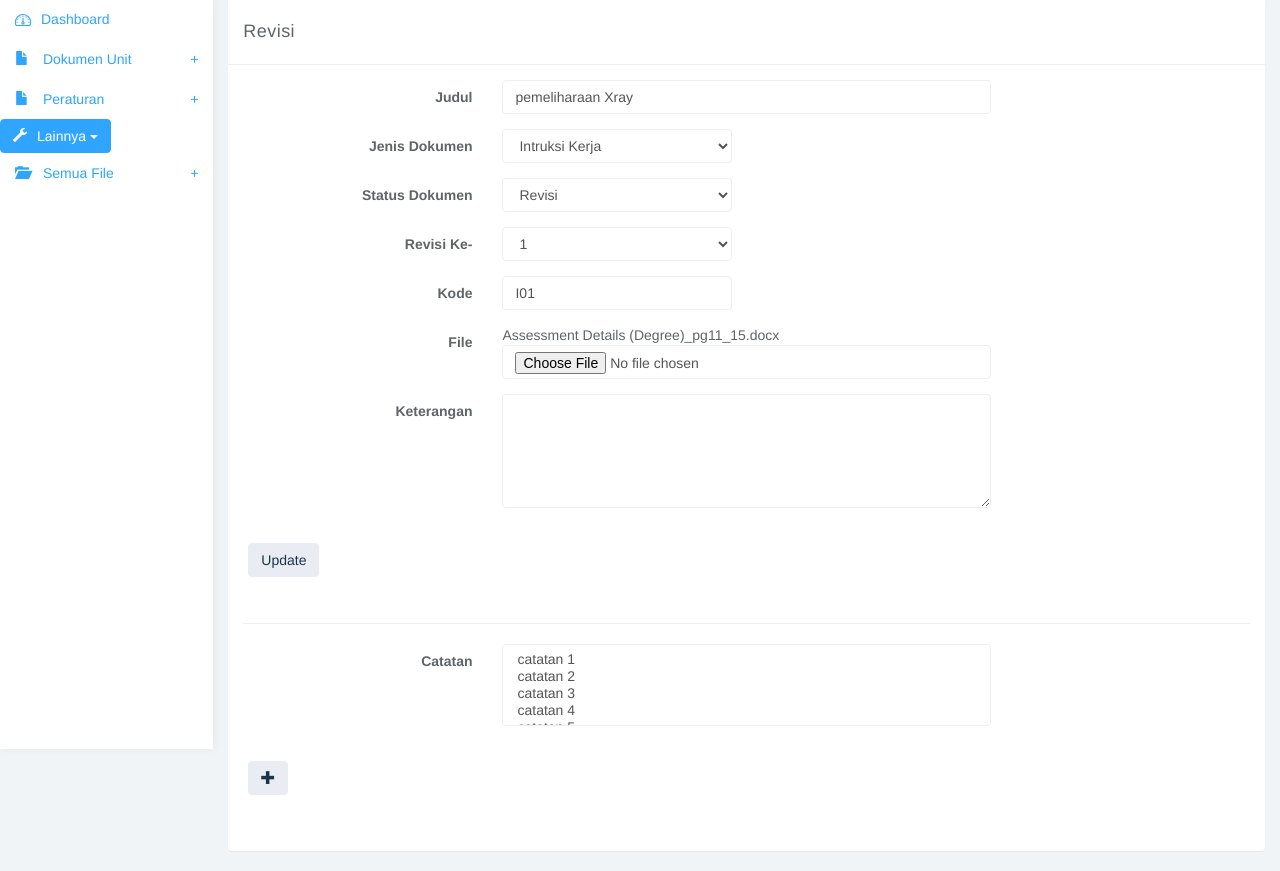
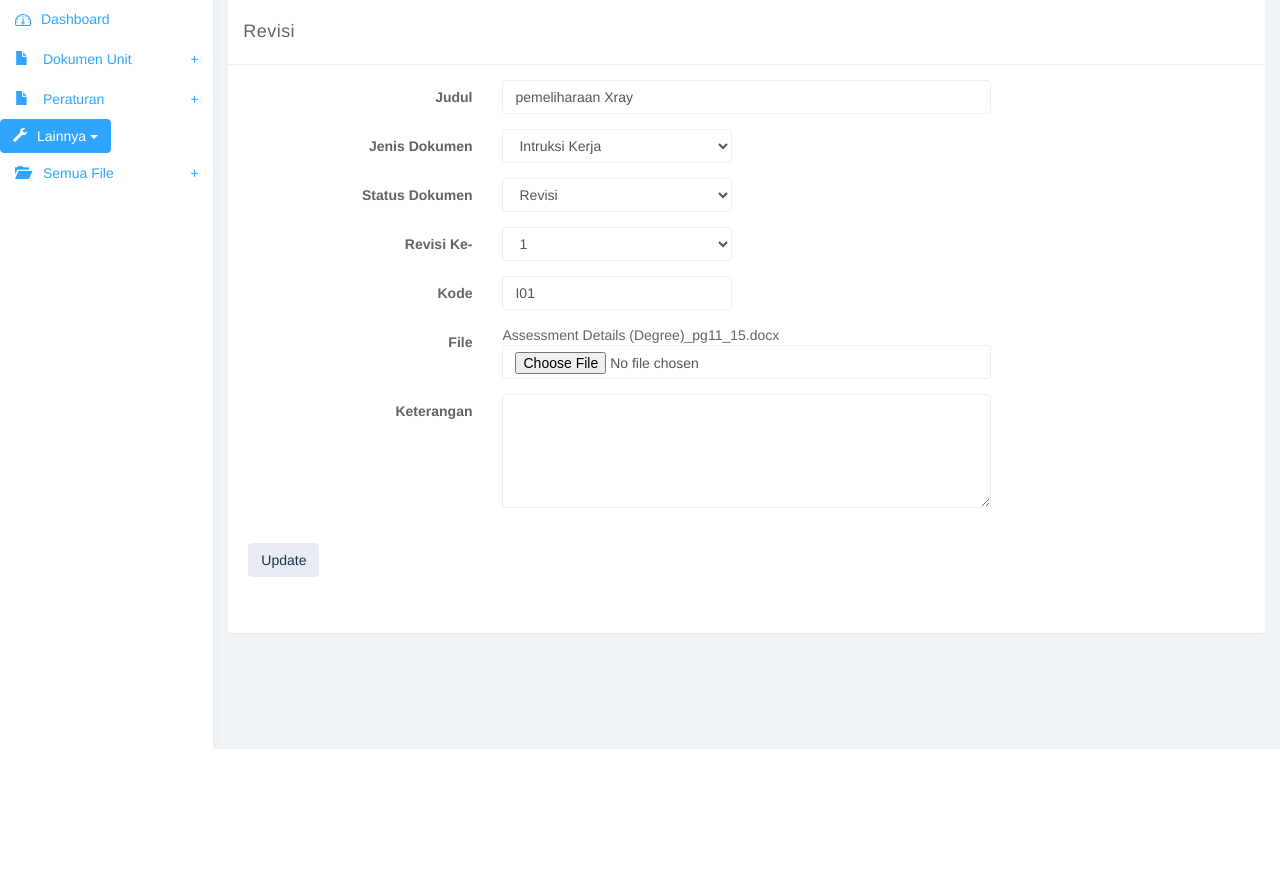
Before and after one commit to yogatanaya/ppml-, a PHP site: page /admin/edit_dokumen.php?id_dokumen=18 in a window 1280 px wide. Shown: the part 51-922 px from the top of the page. After the commit the page ends 800 px from the top, so only its background shows below. Run offline with PHP 8.4, Linux system fonts and the light colour scheme; a user stored in the database is signed in; data comes from the database, SQL or seed files in the repository.

Commit message:
Add files via upload

```diff
--- a/admin/dashbord.php
+++ b/admin/dashbord.php
@@ -29,7 +29,7 @@
                             <svg class="glyph stroked heart"><use xlink:href="#stroked-heart"/></svg>
                         </div>
                         <div class="col-sm-9 col-lg-7 widget-right">
-                            <div class="medium"><li><a href="add_catatan.php">Ext.</li></div>
+                            <div class="medium"><li><a href="add_catatan.php">Catatan</li></div>
                         </div>
                     </div>
                 </div>
@@ -53,7 +53,7 @@
                             <svg class="glyph stroked home"><use xlink:href="#stroked-home"/></svg>
                         </div>
                         <div class="col-sm-9 col-lg-7 widget-right">
-                            <div class="medium"><li><a href="view_document.php">Internal</a></li></div>
+                            <div class="medium"><li><a href="view_document.php">Dokumen Unit</a></li></div>
                         </div>
                     </div>
                 </div>
--- a/admin/edit_dokumen.php
+++ b/admin/edit_dokumen.php
@@ -153,35 +153,7 @@ include 'sidebar.php';
 									</div>
 								</div>
 
-								<hr>
-								<!--catatan mutu-->
-								<?php
-								include "config.php";
-								error_reporting(0);
-								$hasil=mysql_query("SELECT * FROM catatan_mutu");
-							  	?>
-								<div class="form-group">
-									<label class="col-md-3 control-label" for="catatan">Catatan</label>
-									<div class="col-md-6">
-									<select class="form-control" multiple="multiple" name="catatan[]">
 
-							  			<?php
-							    		while ($baris = mysql_fetch_array($hasil)){
-							      		?>
-							      		<option value="<?php echo $baris[judul];?>"><?php echo $baris[judul];?></option>
-							      		<?php
-							    		}
-							     		?>
-									</select>
-									</div>
-								</div>
-
-								<!-- Tombol tambah catatan -->
-								<div class="form-group">
-									<div class="col-md-12 widget-right">
-										<a href="add_catatan.php" class="btn btn-default"><span class="glyphicon glyphicon-plus"></span></a>
-									</div>
-								</div>
 
 							</fieldset>
 						</form>
@@ -229,7 +201,7 @@ if(isset($_POST['update'])){
 	$nama_dokumen = $_POST['nama_dokumen'];
 	$jenis_dokumen = $_POST['jenis_dokumen'];
 	$status = $_POST['status'];
-	$catatan=implode('<br>',$_POST['catatan']);
+	//$catatan=implode('<br>',$_POST['catatan']);
 	$kode=$_POST['kode'];
 	$keterangan = $_POST['keterangan'];
 	$revisi=$_POST['revisi'];
@@ -252,7 +224,6 @@ if(isset($_POST['update'])){
 		SET nama_dokumen='$nama_dokumen',
 		jenis_dokumen='$jenis_dokumen',
 		status='$status',
-		catatan='$catatan',
 		kode='$kode',
 		revisi='$revisi',
 		keterangan='$keterangan',
--- a/admin/view_catatan.php
+++ b/admin/view_catatan.php
@@ -39,6 +39,7 @@ require_once 'sidebar.php';
 			<table data-toggle="table"  data-show-refresh="true" data-show-toggle="true" data-show-columns="true" data-search="true" data-select-item-name="toolbar1" data-pagination="true" data-sort-name="name" data-sort-order="desc">
 				<thead>
 					<tr>
+					<th align="center">No.</th>
 					<th data-field="judul">Judul</th>
 					<th data-field="status_cm">Status</th>
 					<th data-field="masa_simpan">Masa Berlaku</th>
@@ -71,9 +72,11 @@ require_once 'sidebar.php';
 				Inner Join metode ON catatan_mutu.id_metode = metode.id_metode
 				order by id_catatan desc
 				");
+				$no=1;
 				while ($data = mysql_fetch_array($query)) {
 					    	?>
 					        <tr>
+					        	<td><?php echo $no; ?></td>
 					        	<td><?php echo $data['judul']; ?></td>
 					           	<td><?php echo $data['status_cm']; ?></td>
 					           	<td><?php echo $data['masa_berlaku']; ?></td>
@@ -102,6 +105,7 @@ require_once 'sidebar.php';
 					    		</td>
 					        </tr>
 						    <?php
+						    $no++;
 						    }
 						    ?>
 					  		</tbody>
--- a/admin/view_document.php
+++ b/admin/view_document.php
@@ -74,6 +74,7 @@
 
 						    <thead>
 						    <tr>
+						    	<th align="center">No.</th>
 						    	<th data-field="kode">Kode</th>
 						    	<th data-field="jenis_dokumen">Jenis</th>
 						    	<th data-field="nama_dokumen">Judul</th>
@@ -116,9 +117,11 @@
 							order by id_dokumen desc
 
 							");
+							$no=1;
 						    while ($data = mysql_fetch_array($query)) {
 					    	?>
 					        <tr>
+					        	<td align="center"><?php echo $no;?></td>
 					        	<td><?php echo $data['kode']; ?></td>
 					        	<td><?php echo $data['jenis_dokumen']; ?></td>
 					           	<td><?php echo $data['nama_dokumen']; ?></td>
@@ -154,7 +157,7 @@
 					        </tr>
 
 						    <?php
-
+						    $no++;
 
 						    }
 						    ?>
--- a/admin/view_peraturan.php
+++ b/admin/view_peraturan.php
@@ -76,6 +76,7 @@
 						<table data-toggle="table"  data-show-refresh="true" data-show-toggle="true" data-show-columns="true" data-search="true" data-select-item-name="toolbar1" data-pagination="true" data-sort-name="name" data-sort-order="desc">
 						    <thead>
 						    <tr>
+						    	<th align="center">No.</th>
 						    	<th data-field="nomer"  data-sortable="true">Nomor</th>
 						    	<th data-field="judul"  data-sortable="true">Judul</th>
 						    	<th data-field="tahun"  data-sortable="true">Tahun</th>
@@ -113,9 +114,11 @@
 							".$filter."
 							order by id_peraturan desc
 							");
+							$no=1;
 						    while ($data = mysql_fetch_array($query)) {
 					    	?>
 					        <tr>
+					        	<td align="center"><?php echo $no; ?></td>
 					        	<td><?php echo $data['nomer']; ?></td>
 					        	<td><?php echo $data['judul']; ?></td>
 					           	<td><?php echo $data['tahun']; ?></td>
@@ -146,7 +149,7 @@
 					    		</td>
 
 					    	<?php
-
+						    $no++;
 
 						    }
 						    ?>
```
